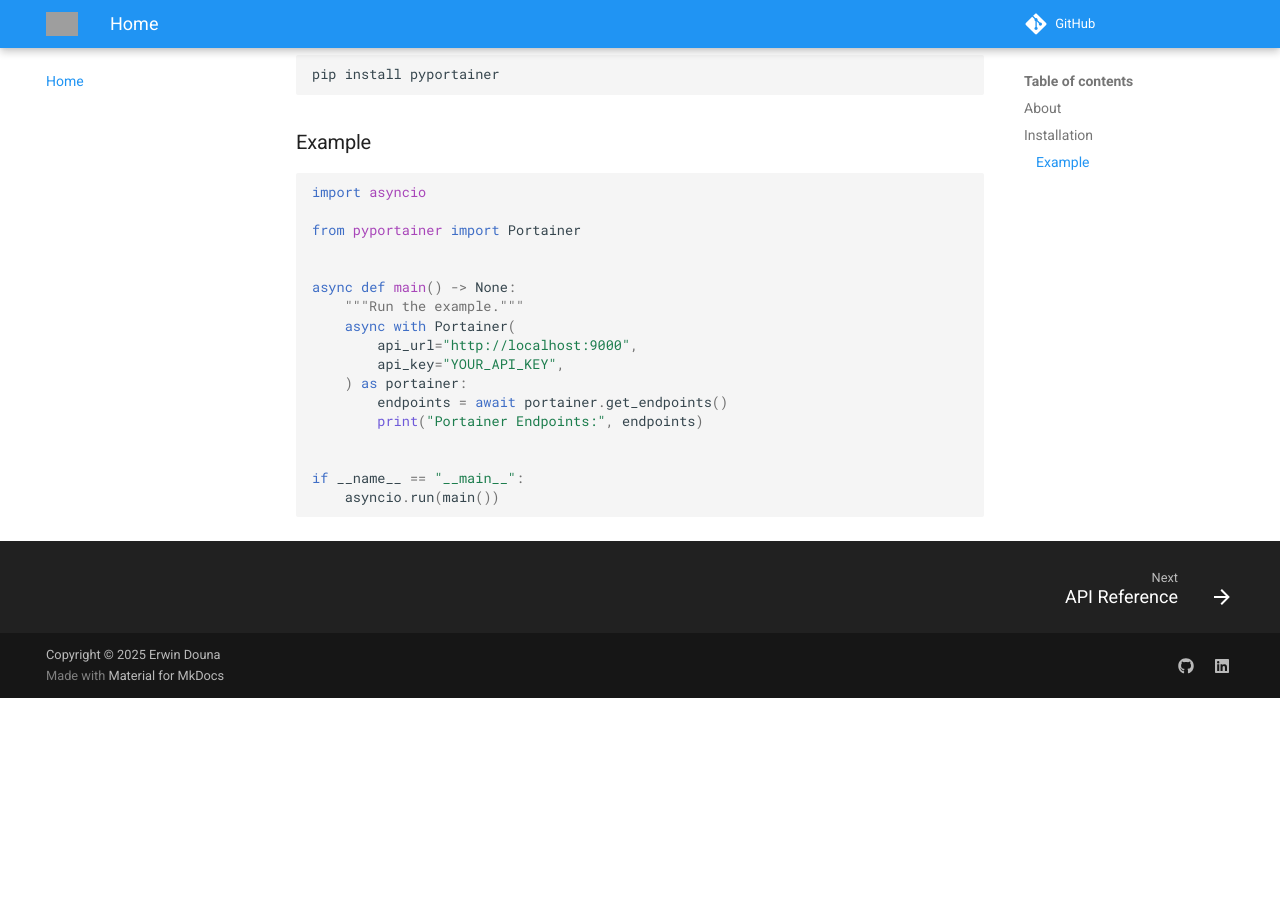
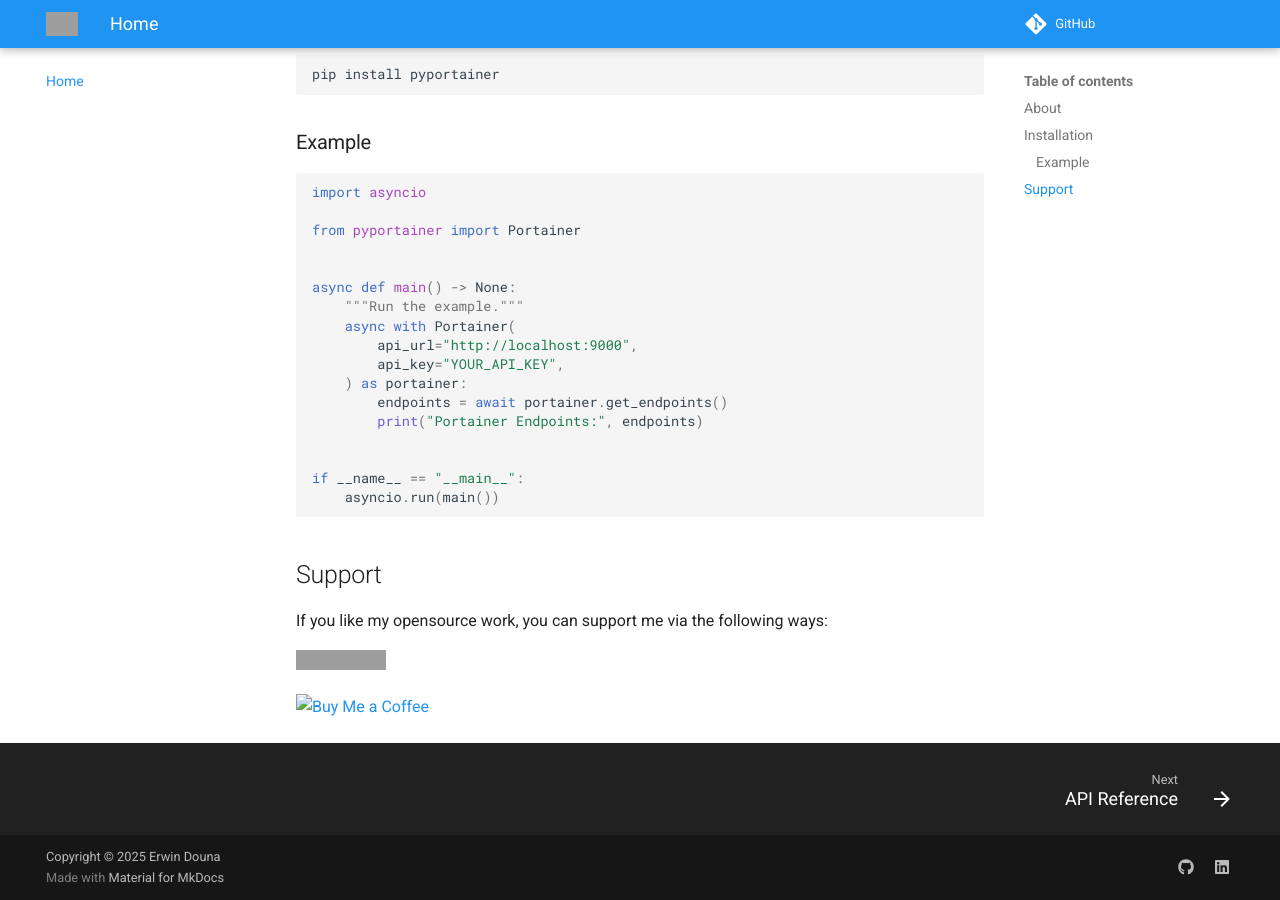
Before and after one commit to erwindouna/pyportainer, an MkDocs documentation site: the page built from docs/index.md, in a window 1280 px wide and 900 px high, scrolled down 534 px. Built offline with MkDocs 1.6.1 and Material for MkDocs 9.7.7, drawn with Linux system fonts in a browser that asks for light colours; comment, search, counter and statistics services are not loaded; before the commit the page ends 1232 px from its top, so only the background shows below that; grey boxes are pictures that could not be loaded.

````diff
--- a/docs/index.md
+++ b/docs/index.md
@@ -34,3 +34,10 @@
 if __name__ == "__main__":
     asyncio.run(main())
 ```
+
+## Support
+If you like my opensource work, you can support me via the following ways:
+
+<a href="https://github.com/sponsors/erwindouna"><img src="https://img.shields.io/static/v1?label=Github%20Sponsor&message=%E2%9D%A4&logo=GitHub&color=%23fe8e86&style=flat-square&height=100" alt="Github Sponsor"></a>
+
+<a href="https://buymeacoffee.com/edounae"><img src="https://www.buymeacoffee.com/assets/img/custom_images/orange_img.png" alt="Buy Me a Coffee"></a>
````
